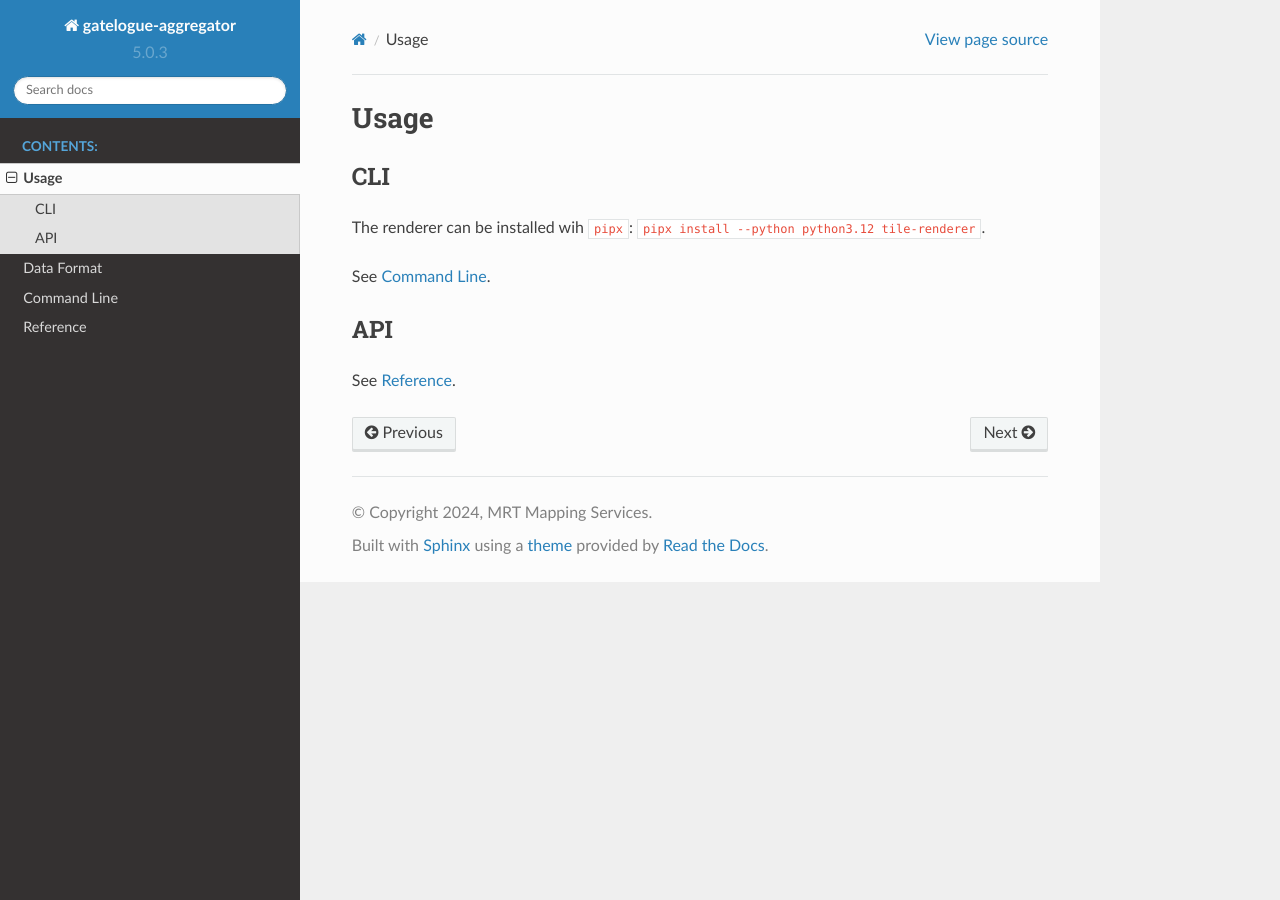
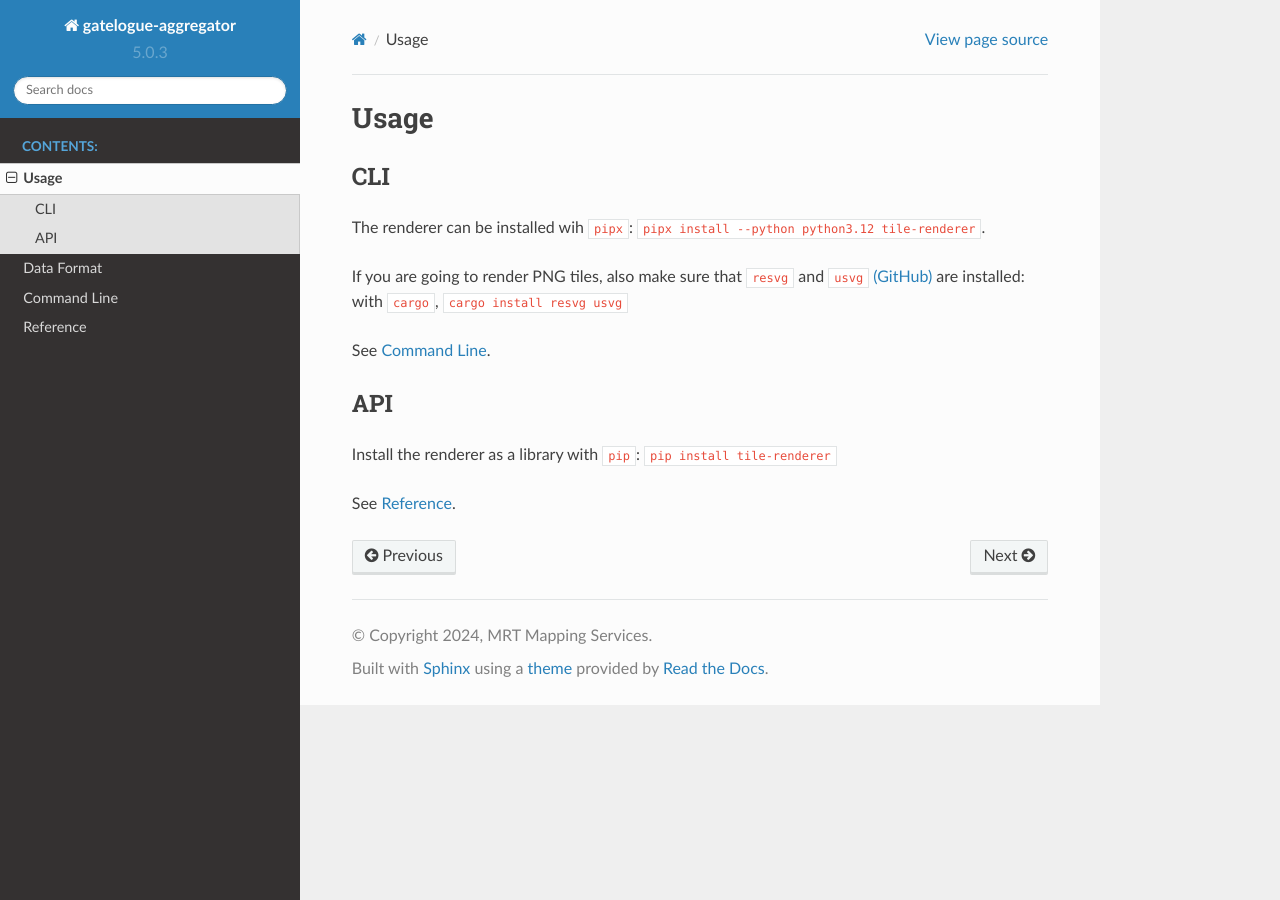
Before and after one commit to MRT-Map/tile-renderer, a Sphinx documentation site: the page built from docs/usage.rst, in a window 1280 px wide. Built offline with Sphinx 7.4.7 and the Read the Docs theme 2.0.0, drawn with Linux system fonts in a browser that asks for light colours.

Commit message:
Update usage.rst

```diff
--- a/docs/usage.rst
+++ b/docs/usage.rst
@@ -5,9 +5,13 @@ CLI
 ---
 The renderer can be installed wih ``pipx``: ``pipx install --python python3.12 tile-renderer``.
 
+If you are going to render PNG tiles, also make sure that ``resvg`` and ``usvg`` `(GitHub) <https://github.com/RazrFalcon/resvg>`_ are installed: with ``cargo``, ``cargo install resvg usvg``
+
 See :doc:`cli`.
 
 API
 ---
 
+Install the renderer as a library with ``pip``: ``pip install tile-renderer``
+
 See :doc:`reference`.
```
